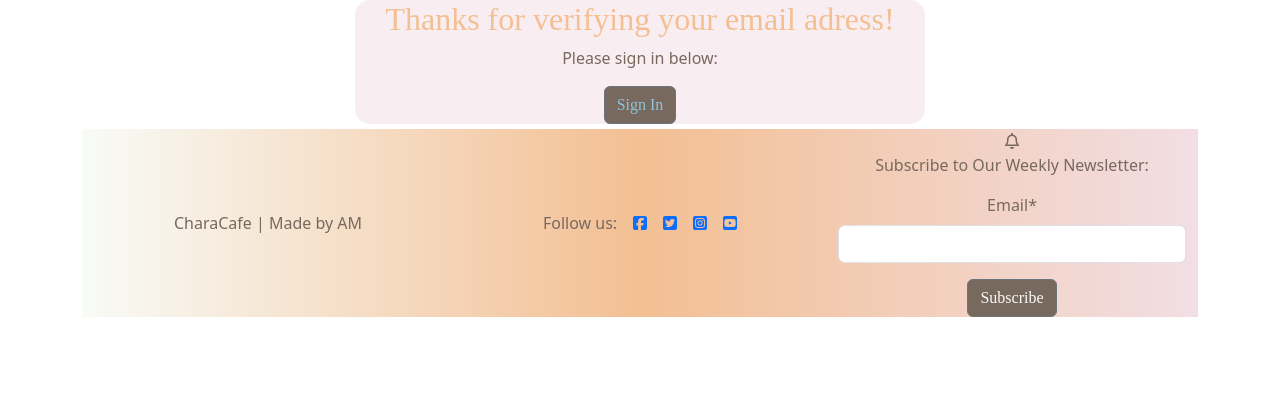
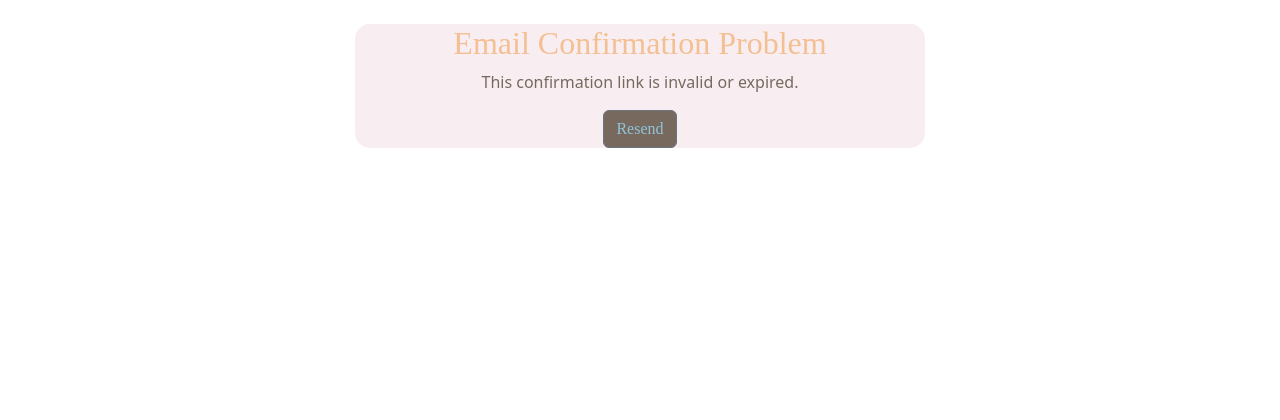
Before and after one commit to acmuckian/characafe, a Django app: a page that uses templates/account/email_confirm.html in a window 1280 px wide. Shown: the part 116-536 px from the top of the page. Run offline with Django 5.2, Linux system fonts and the light colour scheme; parts of the project's set-up code (start-up, migrations or seed data) failed here and were passed over; some libraries are stand-ins or nearby versions; some web fonts are replaced.

Commit message:
restored confirm logic

```diff
--- a/characafe/settings.py
+++ b/characafe/settings.py
@@ -125,6 +125,7 @@ SITE_ID = 1
 ACCOUNT_LOGIN_METHODS = {'email', 'username'}
 ACCOUNT_SIGNUP_FIELDS = ['username*', 'email*', 'password1*', 'password2*']
 ACCOUNT_EMAIL_VERIFICATION = 'mandatory'
+ACCOUNT_LOGIN_ON_EMAIL_CONFIRMATION = True
 ACCOUNT_USERNAME_MIN_LENGTH = 4
 LOGIN_URL = '/accounts/login/'
 LOGIN_REDIRECT_URL = '/'
--- a/templates/account/email_confirm.html
+++ b/templates/account/email_confirm.html
@@ -1,14 +1,23 @@
 {% extends "base.html" %}
 {% load i18n %}
-{% load static %}
 {% block content %}
-
-
-    <div class="row">
-        <div class="col-md-6 offset-md-3 loginregister">
-            <h2>Thanks for verifying your email adress!</h2>
-            <p> Please sign in below: </p>
-                <a href="{% url 'account_login' %}" class="btn btn-secondary">Sign In</a>
-        </div>
-
+<div class="container mt-4">
+  <div class="row">
+    <div class="col-md-6 offset-md-3 loginregister">
+      {% if confirmation %}
+        <h2>{% trans "Confirm Email Address" %}</h2>
+        <p>{% trans "Please confirm that" %} <strong>{{ confirmation.email_address.email }}</strong>
+           {% trans "belongs to user" %} <strong>{{ confirmation.email_address.user }}</strong>.</p>
+        <form method="post" action="{% url 'account_confirm_email' confirmation.key %}">
+          {% csrf_token %}
+          <button type="submit" class="btn btn-secondary">{% trans "Confirm" %}</button>
+        </form>
+      {% else %}
+        <h2>{% trans "Email Confirmation Problem" %}</h2>
+        <p>{% trans "This confirmation link is invalid or expired." %}</p>
+        <a class="btn btn-secondary" href="{% url 'account_email' %}">{% trans "Resend" %}</a>
+      {% endif %}
+    </div>
+  </div>
+</div>
 {% endblock content %}
```
